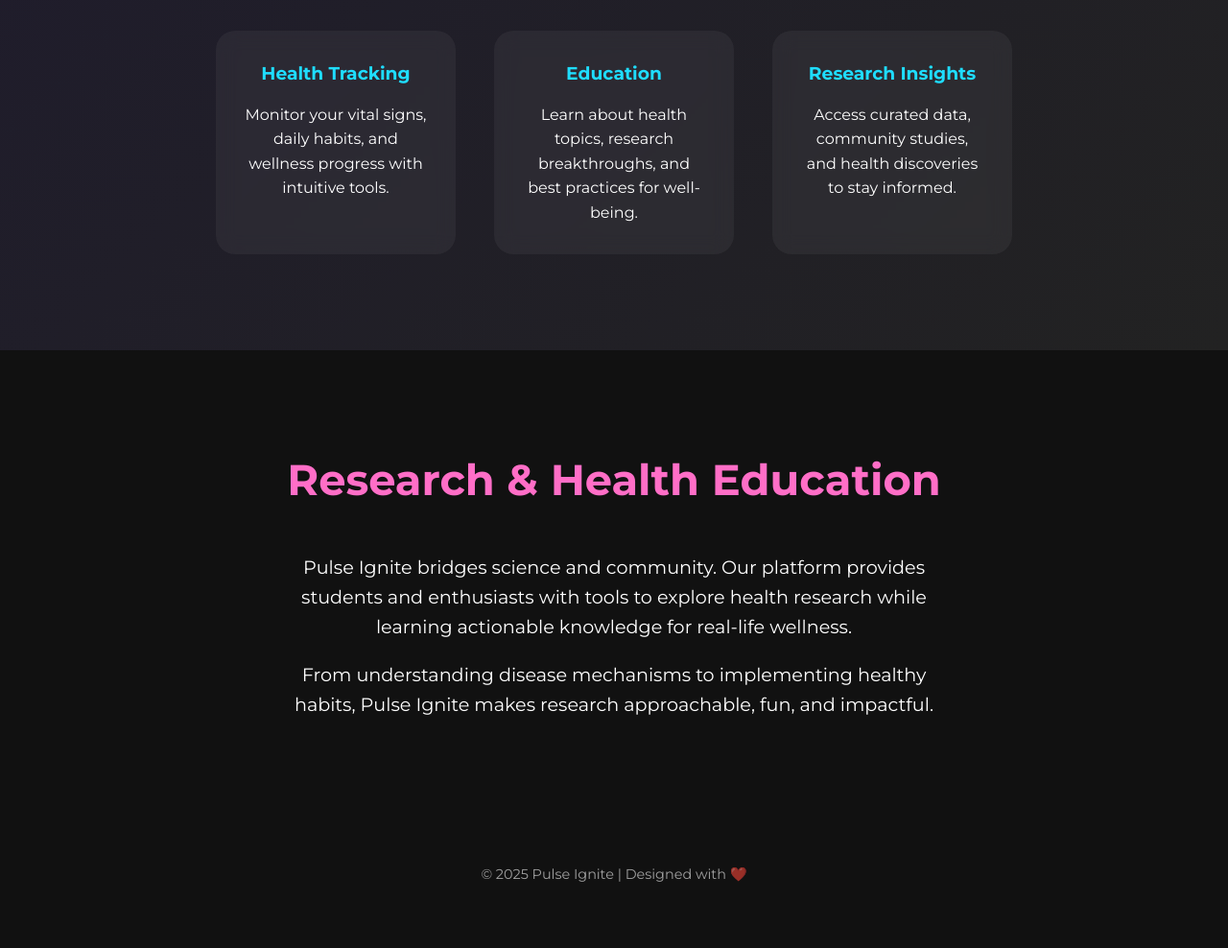
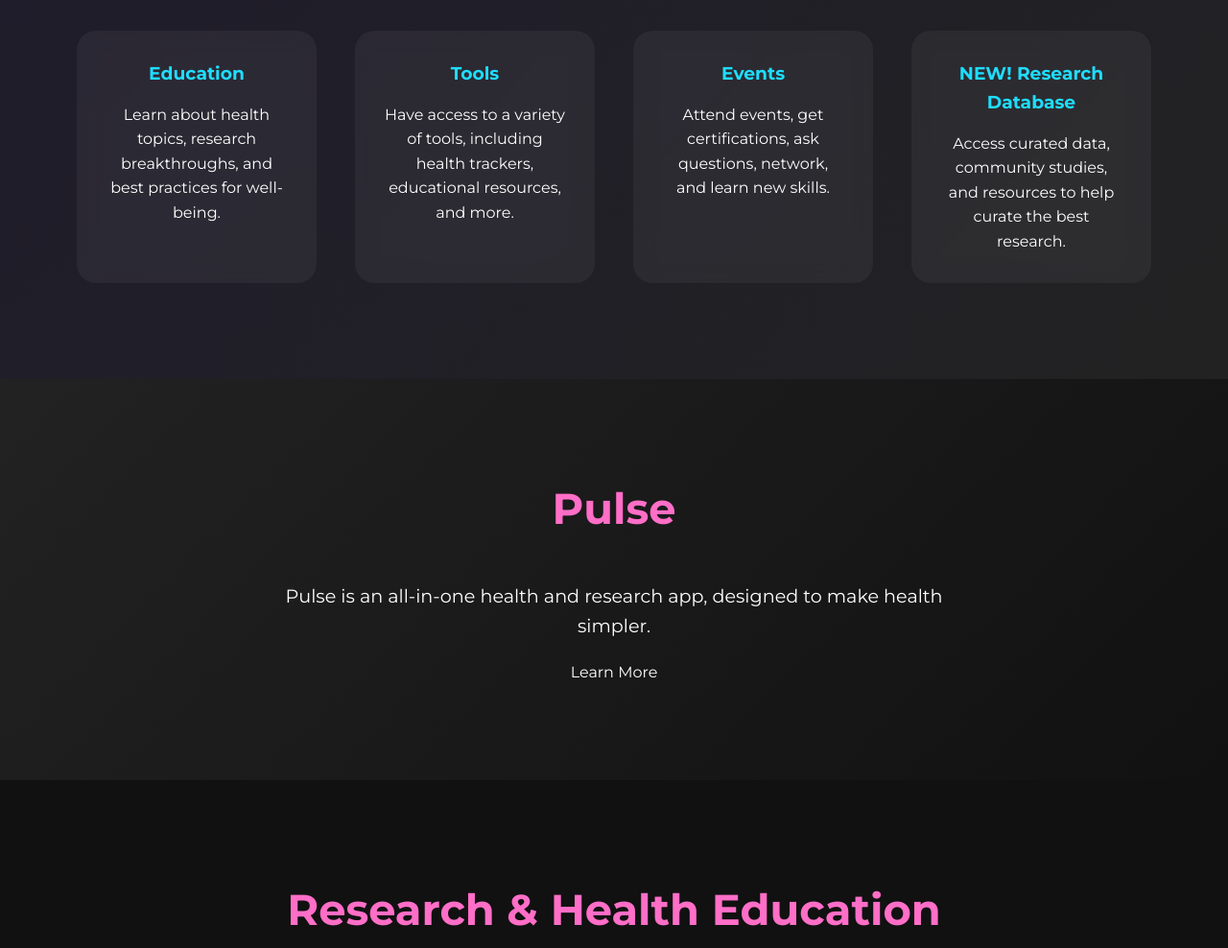
Before and after one commit to Pulse-Ignite/Website, a plain HTML site: page index.html in a window 1280 px wide. Shown: the part 1000-1988 px from the top of the page at 96% size. Before the commit the page ends 1953 px from the top, so only its background shows below. Drawn offline with Linux system fonts and the light colour scheme.

Commit message:
Update index.html with new sections and styles

```diff
--- a/index.html
+++ b/index.html
@@ -44,6 +44,8 @@
     .hero p { font-size: 1.5rem; margin-bottom: 40px; max-width: 700px; text-shadow: 0 2px 10px rgba(0,0,0,0.4); }
     .hero .btn { padding: 15px 40px; font-size: 1.2rem; font-weight: 700; border-radius: 50px; background: linear-gradient(45deg, #ff6ec7, #1fddff); box-shadow: 0 10px 20px rgba(0,0,0,0.3); transition: 0.3s; }
     .hero .btn:hover { transform: scale(1.05); box-shadow: 0 15px 30px rgba(0,0,0,0.4); }
+    .hero { padding-top: 100px; }
+
 
     /* Sections */
     section {
@@ -72,6 +74,12 @@
     .research h2 { font-size: 2.8rem; margin-bottom: 40px; color: #ff6ec7; }
     .research p { max-width: 700px; margin: 0 auto 20px; font-size: 1.2rem; }
 
+     /* Pulse Section */
+    .pulse { background: #111; }
+    .pulse h2 { font-size: 2.8rem; margin-bottom: 40px; color: #ff6ec7; }
+    .pulse p { max-width: 700px; margin: 0 auto 20px; font-size: 1.2rem; }
+    .pulse { background: linear-gradient(135deg, #222, #111); }
+
     /* Footer */
     footer {
       background: #111;
@@ -97,8 +105,11 @@
     <div class="logo">Pulse Ignite</div>
     <ul>
       <li>Home</li>
-      <li>Features</li>
-      <li>Research</li>
+      <li>About</li>
+      <li>Pulse</li>
+      <li>Events</li>
+      <li>Volunteer</li>
+      <li>Donate</li>
       <li>Contact</li>
     </ul>
   </nav>
@@ -115,30 +126,39 @@
     <h2>What We Do</h2>
     <div class="feature-cards">
       <div class="card">
-        <h3>Health Tracking</h3>
-        <p>Monitor your vital signs, daily habits, and wellness progress with intuitive tools.</p>
-      </div>
-      <div class="card">
         <h3>Education</h3>
         <p>Learn about health topics, research breakthroughs, and best practices for well-being.</p>
       </div>
       <div class="card">
-        <h3>Research Insights</h3>
-        <p>Access curated data, community studies, and health discoveries to stay informed.</p>
+        <h3>Tools</h3>
+        <p>Have access to a variety of tools, including health trackers, educational resources, and  more.</p>
+      </div>
+      <div class="card">
+        <h3>Events</h3>
+        <p>Attend events, get certifications, ask questions, network, and learn new skills.</p>
+      </div>
+      <div class="card">
+        <h3>NEW! Research Database</h3>
+        <p>Access curated data, community studies, and resources to help curate the best research.</p>
       </div>
     </div>
   </section>
-
+  <section class="pulse">
+     <h2>Pulse</h2>
+     <p>Pulse is an all-in-one health and research app, designed to make health simpler.</p>
+     <a href="#" class="btn">Learn More</a>
+  </section>
   <!-- Research & Education Section -->
   <section class="research">
     <h2>Research & Health Education</h2>
     <p>Pulse Ignite bridges science and community. Our platform provides students and enthusiasts with tools to explore health research while learning actionable knowledge for real-life wellness.</p>
     <p>From understanding disease mechanisms to implementing healthy habits, Pulse Ignite makes research approachable, fun, and impactful.</p>
+    <a href="#" class="btn">Sign Up</a>
   </section>
 
   <!-- Footer -->
   <footer>
-    © 2025 Pulse Ignite | Designed with ❤️
+    © 2025 Pulse Ignite. We are a fiscally-sponsored organization.
   </footer>
 
 </body>
```
